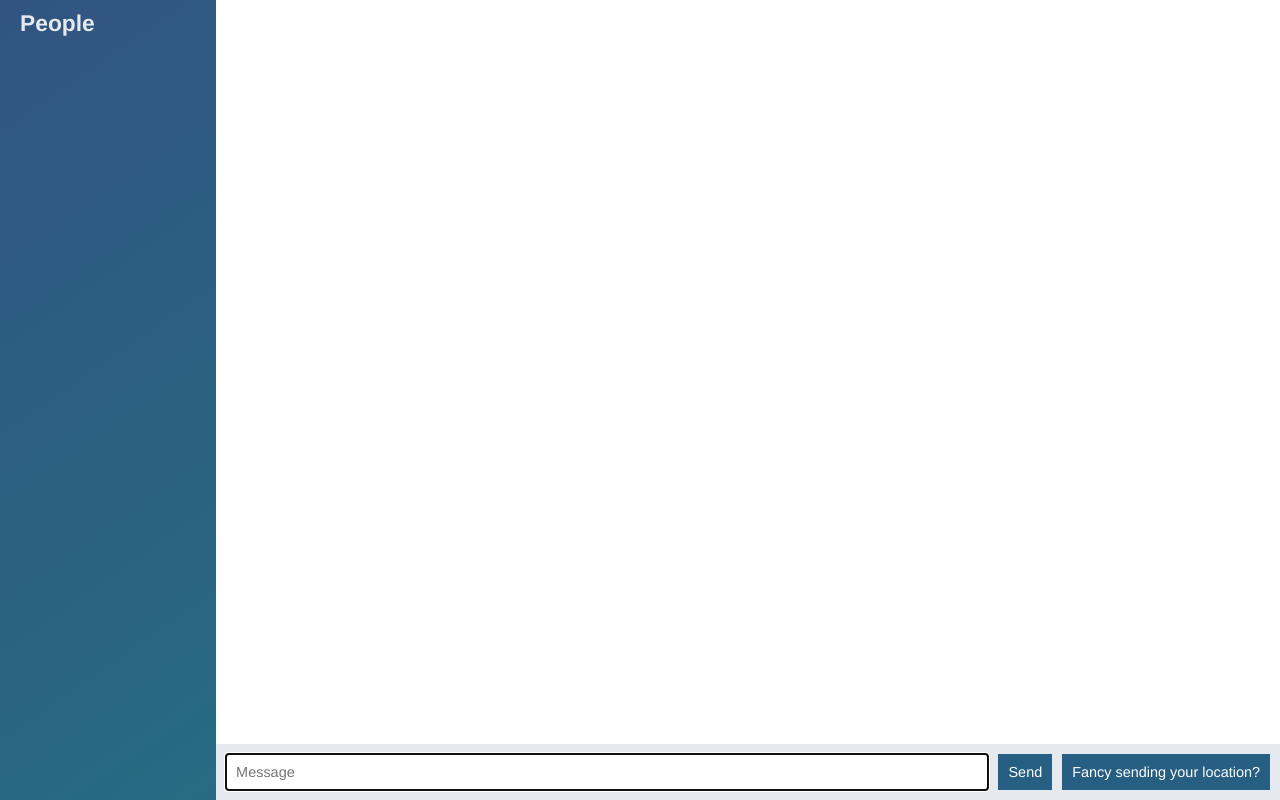
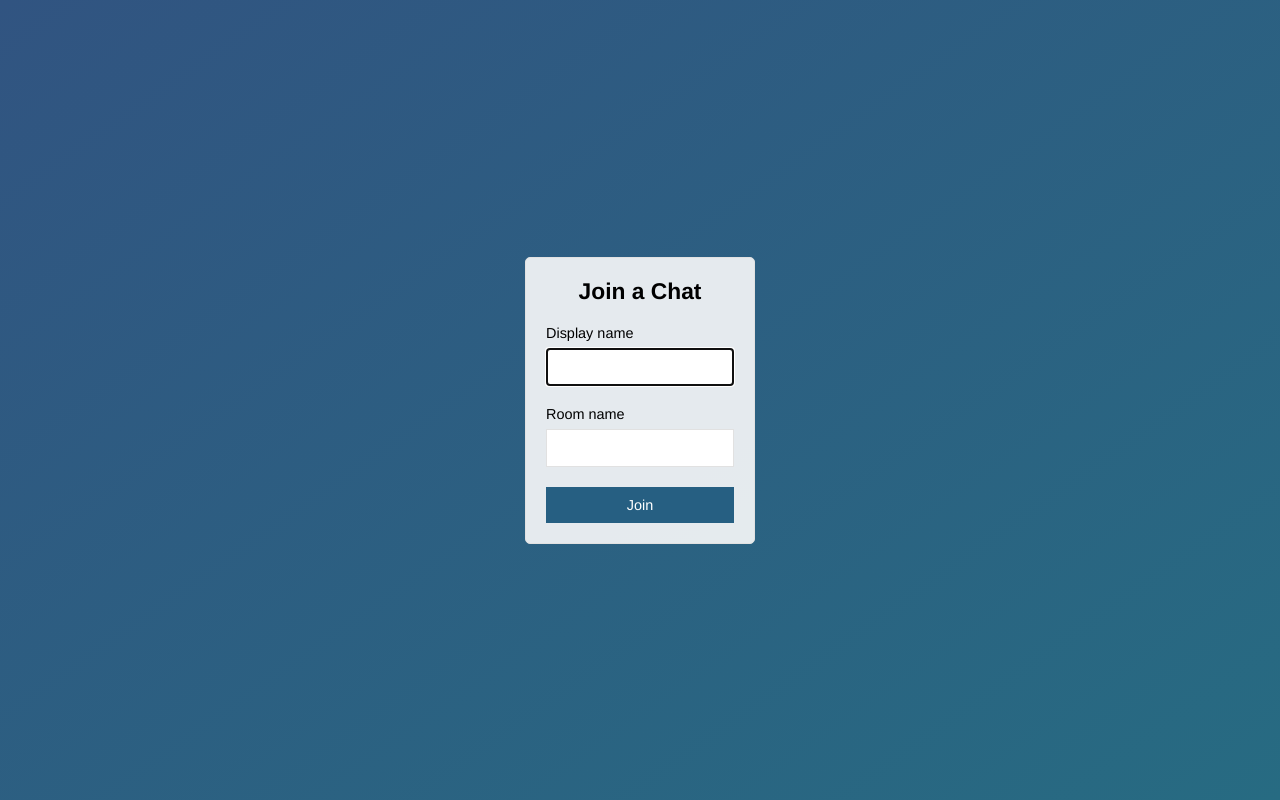
Before and after one commit to Shutsen/chat-app, a website: page public/index.html in a window 1280 px wide. Drawn offline with nearby package versions, Linux system fonts and the light colour scheme; no server answers.

Commit message:
Add join page that submits to chat.html

```diff
--- a/public/index.html
+++ b/public/index.html
@@ -2,52 +2,29 @@
 <html lang="en">
 <head>
   <meta charset="UTF-8">
-  <meta name="viewport" content="width=device-width, initial-scale=1.0">
+  <meta name="viewport" content="width=device-width, initial-scale=1.0, user-scalable=no">
   <meta http-equiv="X-UA-Compatible" content="ie=edge">
   <link rel="stylesheet" href="/css/styles.css">
-  <title>Geert's Chat App</title>
+  <title>Join | ChatApp</title>
 </head>
-<body class="chat">
-  <div class="chat__sidebar">
-    <h3>People</h3>
-    <div id="users"></div>
+<body class="centered-form">
+  <div class="centered-form__form">
+    <form action="/chat.html">
+      <div class="form-field">
+        <h3>Join a Chat</h3>
+      </div>
+      <div class="form-field">
+        <label>Display name</label>
+        <input type="text" name="name" autofocus>
+      </div>
+      <div class="form-field">
+        <label>Room name</label>
+        <input type="text" name="room">
+      </div>
+      <div class="form-field">
+        <button>Join</button>
+      </div>
+    </form>
   </div>
-  <div class="chat__main">
-    <ol id="messages" class="chat__messages"></ol>
-    <div class="chat__footer">
-      <form id="message-form">
-        <input name="message" type="text" placeholder="Message" autofocus autocomplete="off">
-        <button>Send</button>
-      </form>
-      <button id="send-location">Fancy sending your location?</button>
-    </div>
-  </div>
-  <script id="message-template" type="text/template">
-    <li class="message">
-      <div class="message__title">
-        <h4>{{from}}</h4>
-        <span>{{createdAt}}</span>
-      </div>
-      <div class="message__body">
-        <p>{{text}}</p>
-      </div>
-    </li>
-  </script>
-  <script id="location-message-template" type="text/template">
-    <li class="message">
-      <div class="message__title">
-        <h4>{{from}}</h4>
-        <span>{{createdAt}}</span>
-      </div>
-      <div class="message__body">
-        <a href="{{url}}" target="_blank">My current location</a>
-      </div>
-    </li>
-  </script>
-  <script src="/socket.io/socket.io.js"></script>
-  <script src="/js/libs/jquery-3.3.1.min.js"></script>
-  <script src="/js/libs/moment.js"></script>
-  <script src="/js/libs/mustache.js"></script>
-  <script src="/js/index.js"></script>
 </body>
 </html>
```
Also changed, not shown: public/chat.html (added, +53 -0 lines), public/js/chat.js (renamed from public/js/index.js).
